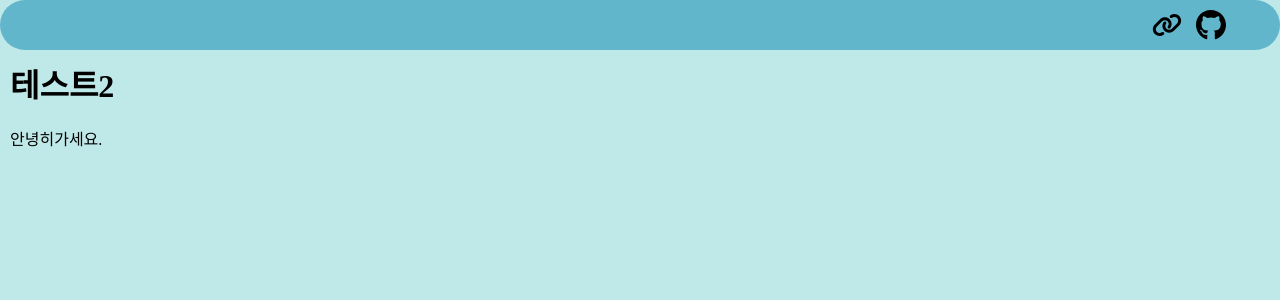
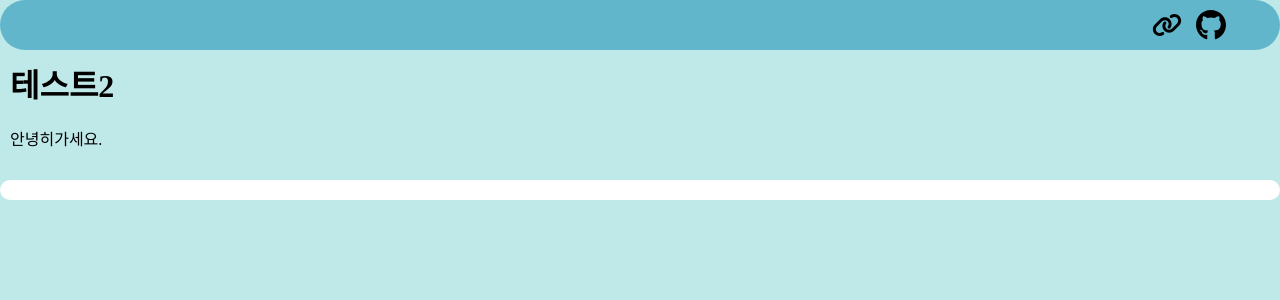
Before and after one commit to jxheum/jxheum.github.io, a Jekyll site: the page built from _posts/2024-10-09-test2.md, in a window 1280 px wide. Shown: the top 300 px of the page. Built offline with Jekyll 4.4.1, drawn with Linux system fonts in a browser that asks for light colours.

Commit message:
last comment

```diff
--- a/_layouts/post.html
+++ b/_layouts/post.html
@@ -10,7 +10,7 @@
     {{page.content | markdownify}}
 </div>
 {% if page.comments %}
-<div id="graphcomment"></div>
+<div id="graphcomment" class="comment"></div>
 <script type="text/javascript">
 
   /* - - - CONFIGURATION VARIABLES - - - */
@@ -112,7 +112,9 @@
             background: white;
             margin-top: 30px;
             padding: 10px;
+            border-radius: 30px;
             transition-duration: 500ms;
+            width: auto;
         }
 
     </style>
```
